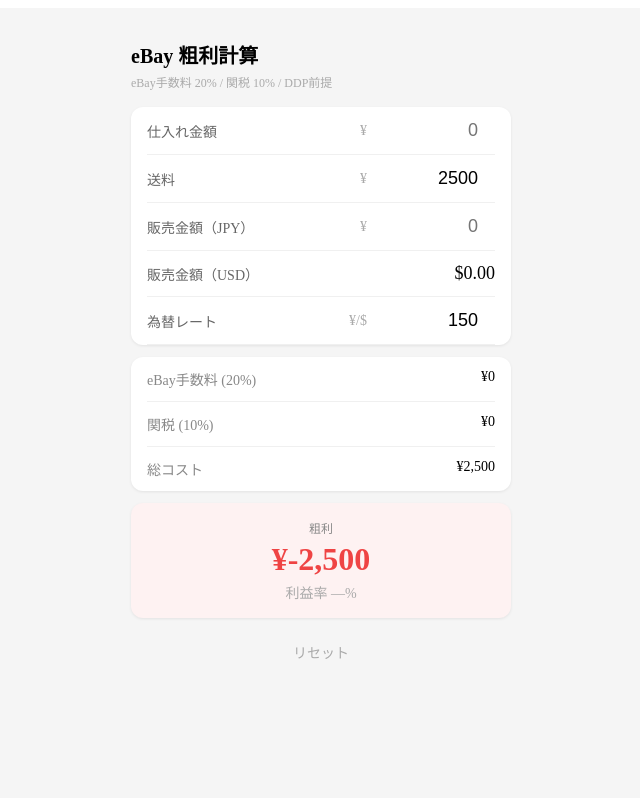
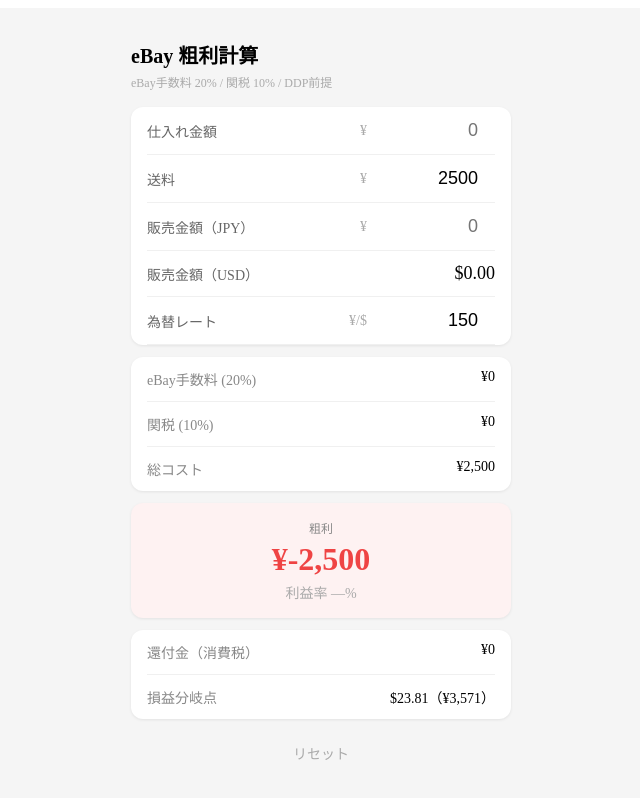
Before and after one commit to arita0222/ebay-profit-calc, a React (Vite) app: page / in a window 1280 px wide. Shown: the top 798 px of the page, without its empty margins (319-959 px from the left). Built offline with nearby package versions, Linux system fonts and the light colour scheme.

Commit message:
add refund and breakeven

```diff
--- a/src/App.jsx
+++ b/src/App.jsx
@@ -17,6 +17,13 @@
   </div>
 );
 
+const row = (label, value, border) => (
+  <div style={{display:"flex",justifyContent:"space-between",padding:"12px 0",borderBottom:border?"1px solid #f0f0f0":"none"}}>
+    <span style={{fontSize:"14px",color:"#888"}}>{label}</span>
+    <span style={{fontSize:"14px"}}>{value}</span>
+  </div>
+);
+
 export default function App() {
   const [cost, setCost] = useState("");
   const [shipping, setShipping] = useState("2500");
@@ -30,9 +37,12 @@
   const saleUsd = (sale / r).toFixed(2);
   const duty = Math.round(sale * 0.1);
   const ebayFee = Math.round(sale * 0.2);
+  const refund = Math.round(c * 10 / 110);
   const totalCost = c + s + duty + ebayFee;
-  const profit = sale - totalCost;
+  const profit = sale - totalCost + refund;
   const margin = sale > 0 ? ((profit / sale) * 100).toFixed(1) : "—";
+  const breakEvenJpy = Math.round((c - refund + s) / 0.7);
+  const breakEvenUsd = (breakEvenJpy / r).toFixed(2);
 
   return (
     <div style={{minHeight:"100vh",background:"#f5f5f5",display:"flex",justifyContent:"center",padding:"32px 16px"}}>
@@ -50,24 +60,19 @@
           {field("為替レート", rate, setRate, "150", "¥/$")}
         </div>
         <div style={{background:"#fff",borderRadius:"12px",padding:"0 16px",marginTop:"12px",boxShadow:"0 1px 3px rgba(0,0,0,0.08)"}}>
-          <div style={{display:"flex",justifyContent:"space-between",padding:"12px 0",borderBottom:"1px solid #f0f0f0"}}>
-            <span style={{fontSize:"14px",color:"#888"}}>eBay手数料 (20%)</span>
-            <span style={{fontSize:"14px"}}>¥{ebayFee.toLocaleString()}</span>
-          </div>
-          <div style={{display:"flex",justifyContent:"space-between",padding:"12px 0",borderBottom:"1px solid #f0f0f0"}}>
-            <span style={{fontSize:"14px",color:"#888"}}>関税 (10%)</span>
-            <span style={{fontSize:"14px"}}>¥{duty.toLocaleString()}</span>
-          </div>
-          <div style={{display:"flex",justifyContent:"space-between",padding:"12px 0"}}>
-            <span style={{fontSize:"14px",color:"#888"}}>総コスト</span>
-            <span style={{fontSize:"14px"}}>¥{totalCost.toLocaleString()}</span>
-          </div>
+          {row("eBay手数料 (20%)", "¥" + ebayFee.toLocaleString(), true)}
+          {row("関税 (10%)", "¥" + duty.toLocaleString(), true)}
+          {row("総コスト", "¥" + totalCost.toLocaleString(), false)}
         </div>
         <div style={{borderRadius:"12px",padding:"16px",marginTop:"12px",textAlign:"center",background:profit>=0?"#ecfdf5":"#fef2f2",boxShadow:"0 1px 3px rgba(0,0,0,0.08)"}}>
           <p style={{fontSize:"12px",color:"#888",margin:"0 0 4px"}}>粗利</p>
           <p style={{fontSize:"32px",fontWeight:"bold",margin:0,color:profit>=0?"#059669":"#ef4444"}}>¥{profit.toLocaleString()}</p>
           <p style={{fontSize:"14px",color:"#aaa",margin:"4px 0 0"}}>利益率 {margin}%</p>
         </div>
+        <div style={{background:"#fff",borderRadius:"12px",padding:"0 16px",marginTop:"12px",boxShadow:"0 1px 3px rgba(0,0,0,0.08)"}}>
+          {row("還付金（消費税）", "¥" + refund.toLocaleString(), true)}
+          {row("損益分岐点", "$" + breakEvenUsd + "（¥" + breakEvenJpy.toLocaleString() + "）", false)}
+        </div>
         <button onClick={() => { setCost(""); setShipping("2500"); setSalePrice(""); setRate("150"); }} style={{width:"100%",marginTop:"16px",padding:"8px",fontSize:"14px",color:"#aaa",background:"none",border:"none",cursor:"pointer"}}>リセット</button>
       </div>
     </div>
```
